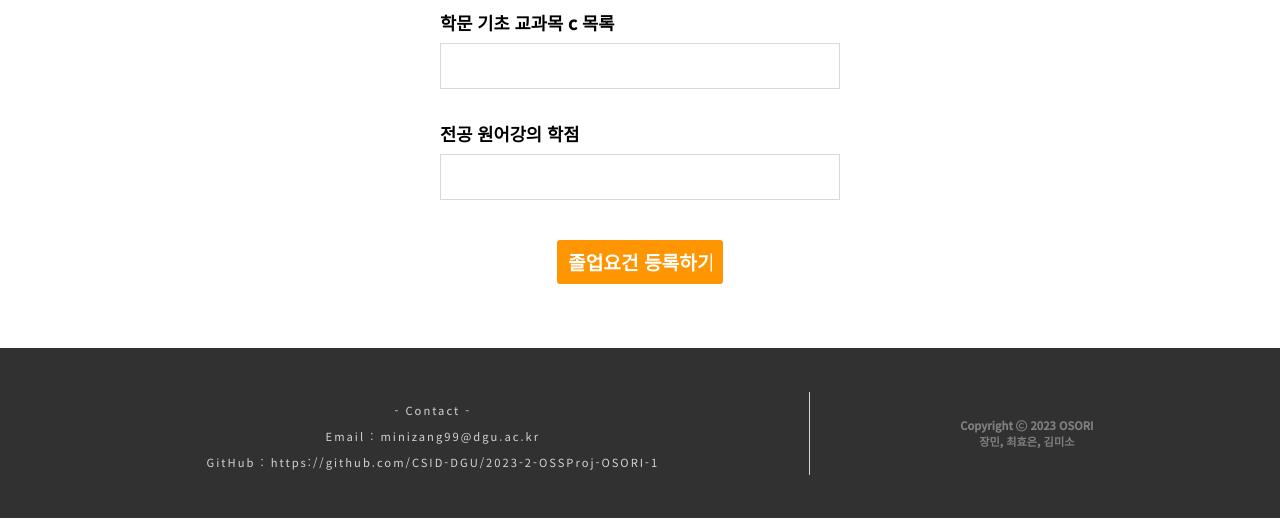
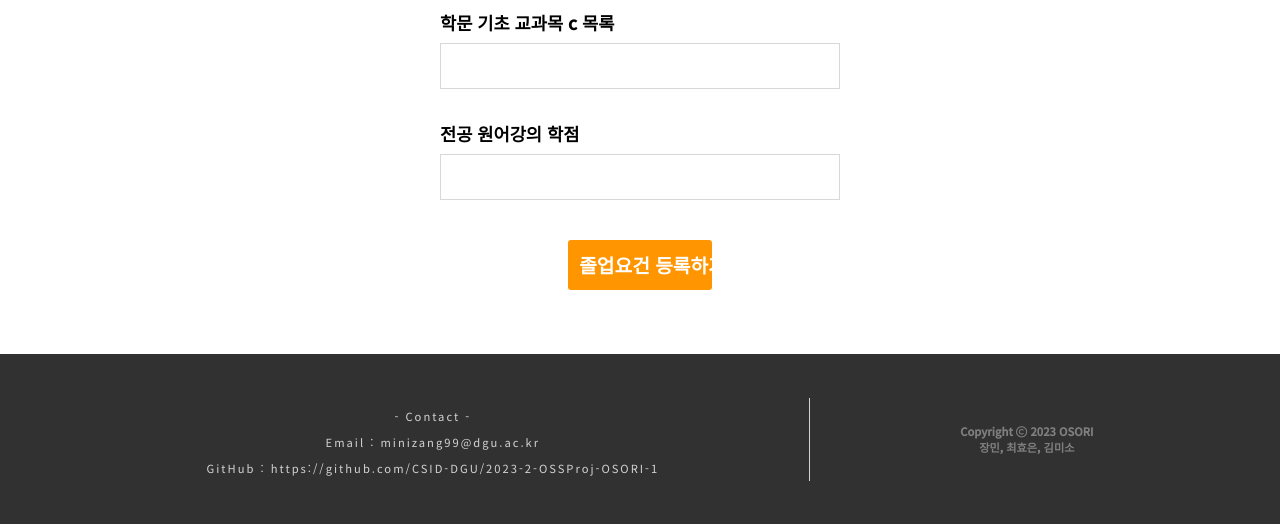
Before and after one commit to CSID-DGU/2023-2-OSSProj-OSORI-1, a Django app: page /admin_/ in a window 1280 px wide. Shown: the part 2525-3049 px from the top of the page. Run offline with Django 4.2, Linux system fonts and the light colour scheme; some libraries are stand-ins or nearby versions.

Commit message:
[1207_효은]fix btnmodal

```diff
--- a/main/templates/admin.html
+++ b/main/templates/admin.html
@@ -84,7 +84,7 @@
                 <label>전공 원어강의 학점</label>
                 <input type="number" name="eng_major">
             </div>
-            <input type='submit id='b1' class='regi_btn' value='졸업요건 등록하기'>
+            <input type='submit' id='b1' class='regi_btn' value='졸업요건 등록하기'>
         </form>
     </div>
 </div>
```
